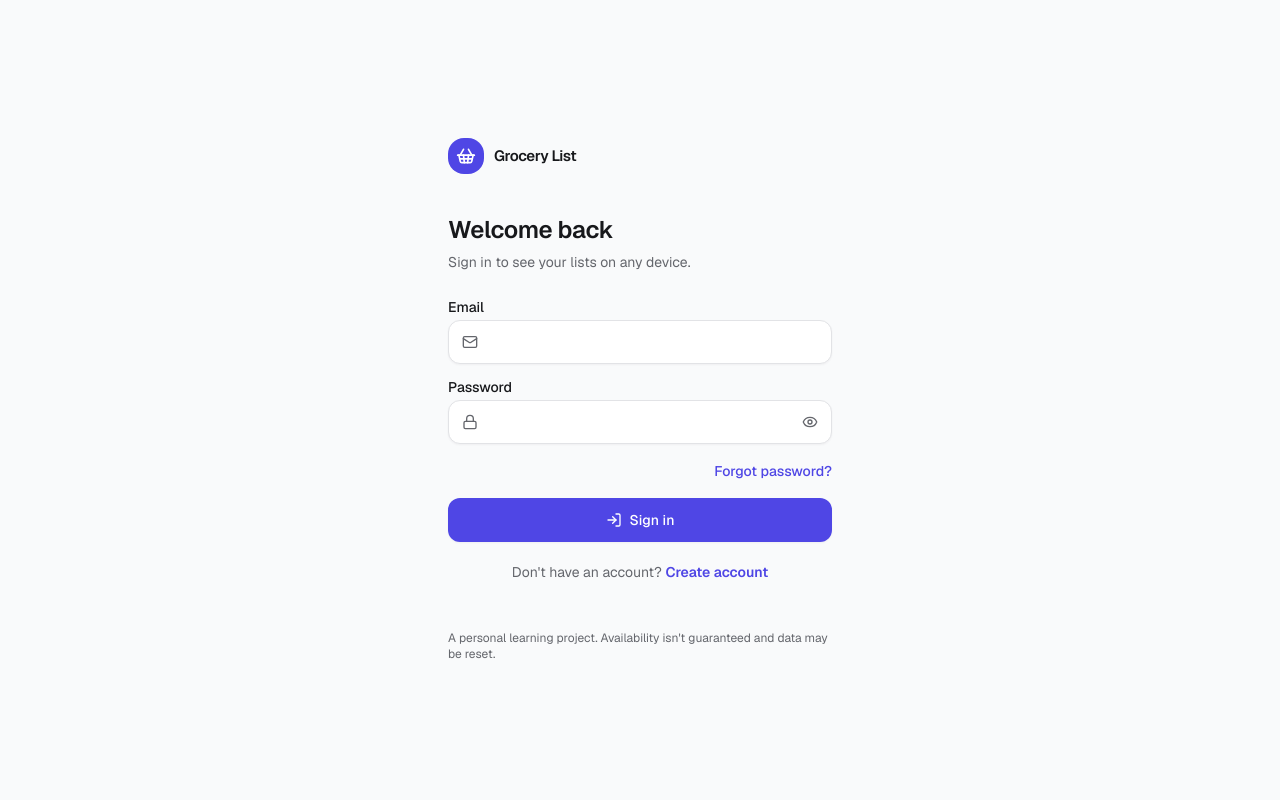
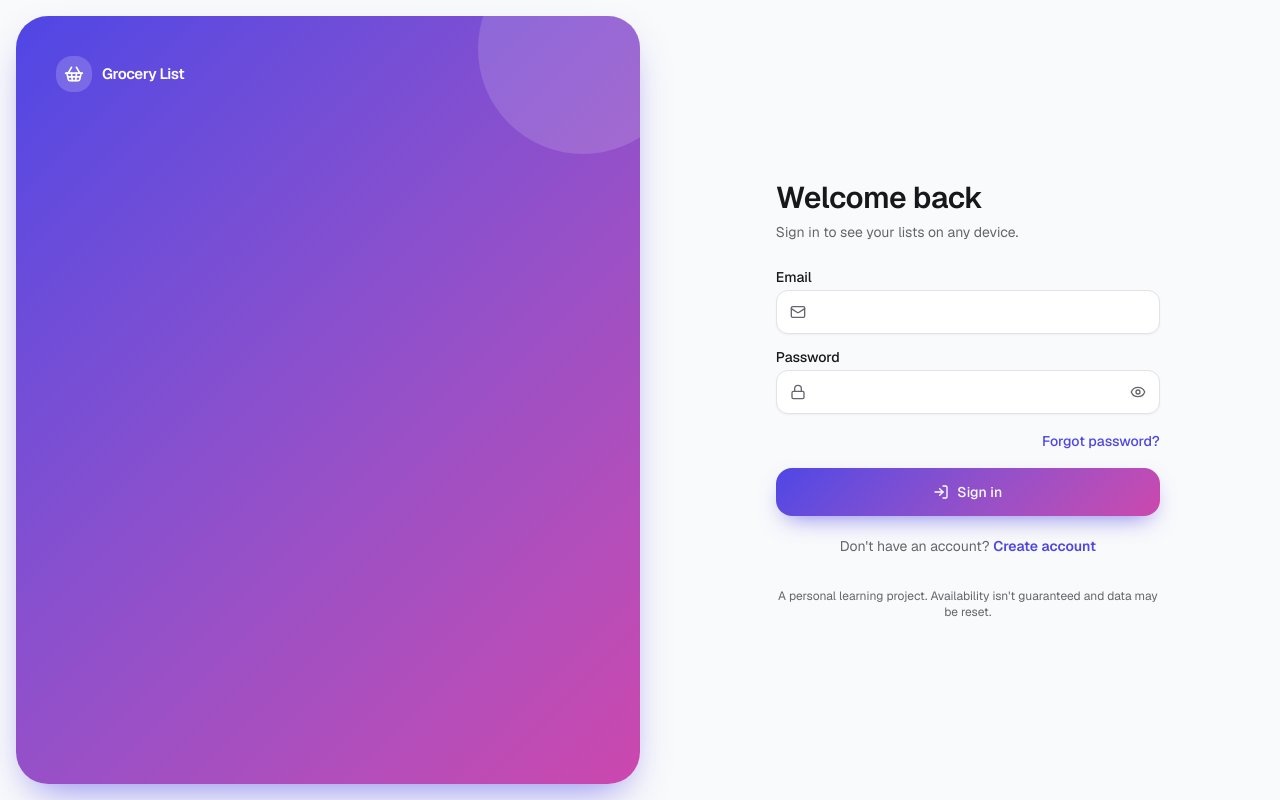
Before and after one commit to surajfale/voice-grocery-list_app, a React (Vite) app: page / in a window 1280 px wide. Built offline with nearby package versions, Linux system fonts and the light colour scheme; no server answers.

Commit message:
style(auth): vibrant sign-in with gradient story panel and preview list
Co-Authored-By: Claude Opus 5.5 <noreply@anthropic.com>
Claude-Session: https://claude.ai/code/session_016dGvnVDwFQCWv5TDeNeGqc

```diff
--- a/src/ForgotPasswordPage.jsx
+++ b/src/ForgotPasswordPage.jsx
@@ -97,7 +97,7 @@ const ForgotPasswordPage = ({ onBackToLogin }) => {
               </div>
             </div>
 
-            <Button type="submit" size="lg" disabled={loading} className="w-full">
+            <Button type="submit" size="lg" disabled={loading} className="w-full h-12 rounded-xl btn-gradient border-0 hover:opacity-95">
               <Send />
               {loading ? 'Sending…' : 'Send reset link'}
             </Button>
--- a/src/LoginPage.jsx
+++ b/src/LoginPage.jsx
@@ -111,7 +111,7 @@ const LoginPage = ({ onSwitchToRegister, onSwitchToForgotPassword }) => {
               </button>
             </div>
 
-            <Button type="submit" size="lg" disabled={loading} className="w-full">
+            <Button type="submit" size="lg" disabled={loading} className="w-full h-12 rounded-xl btn-gradient border-0 hover:opacity-95">
               <LogIn />
               {loading ? 'Signing in…' : 'Sign in'}
             </Button>
--- a/src/RegisterPage.jsx
+++ b/src/RegisterPage.jsx
@@ -210,7 +210,7 @@ const RegisterPage = ({ onSwitchToLogin }) => {
               </div>
             </div>
 
-            <Button type="submit" size="lg" disabled={loading} className="w-full">
+            <Button type="submit" size="lg" disabled={loading} className="w-full h-12 rounded-xl btn-gradient border-0 hover:opacity-95">
               <UserPlus />
               {loading ? 'Creating account…' : 'Create account'}
             </Button>
--- a/src/ResetPasswordPage.jsx
+++ b/src/ResetPasswordPage.jsx
@@ -195,7 +195,7 @@ const ResetPasswordPage = ({ token, onBackToLogin }) => {
                 </div>
               </div>
 
-              <Button type="submit" size="lg" disabled={loading} className="w-full">
+              <Button type="submit" size="lg" disabled={loading} className="w-full h-12 rounded-xl btn-gradient border-0 hover:opacity-95">
                 <CircleCheck />
                 {loading ? 'Resetting…' : 'Reset password'}
               </Button>
--- a/src/components/AuthLayout.jsx
+++ b/src/components/AuthLayout.jsx
@@ -1,30 +1,121 @@
 import React from 'react';
 import PropTypes from 'prop-types';
-import { ShoppingBasket } from 'lucide-react';
+import { ShoppingBasket, Mic, Sparkles, ReceiptText, Check } from 'lucide-react';
+import { getCategoryStyle } from '../utils/categoryStyles';
+
+const FEATURES = [
+  { Icon: Mic, text: 'Say “milk, eggs and spinach” and it’s sorted by aisle' },
+  { Icon: Sparkles, text: 'Suggests what you’re running low on' },
+  { Icon: ReceiptText, text: 'Scan receipts and ask where your money went' },
+];
+
+// Decorative mini list for the hero panel (not interactive)
+const PREVIEW_ITEMS = [
+  { text: 'Spinach', category: 'Produce', done: true },
+  { text: 'Paneer', category: 'Dairy', done: false },
+  { text: 'Toor dal', category: 'Indian Pantry', done: false },
+];
+
+const Brand = () => (
+  <div className="flex items-center gap-2.5">
+    <div className="size-9 rounded-xl flex items-center justify-center bg-[color-mix(in_oklch,var(--primary-foreground)_18%,transparent)]">
+      <ShoppingBasket className="size-5" />
+    </div>
+    <span className="font-semibold tracking-tight">Grocery List</span>
+  </div>
+);
+
+const PreviewCard = () => (
+  <div
+    aria-hidden="true"
+    className="rise-in w-full max-w-xs rounded-3xl bg-card text-card-foreground p-4 shadow-2xl rotate-[-3deg]"
+    style={{ animationDelay: '200ms' }}
+  >
+    <div className="flex items-baseline justify-between mb-3 px-1">
+      <p className="font-semibold">Today</p>
+      <p className="text-xs text-muted-foreground tabular-nums">2 of 3 left</p>
+    </div>
+    <ul className="space-y-2">
+      {PREVIEW_ITEMS.map(({ text, category, done }, index) => {
+        const { emoji, hue } = getCategoryStyle(category);
+        return (
+          <li
+            key={text}
+            className="rise-in flex items-center gap-3 rounded-2xl border px-3 py-2.5 cat-card"
+            style={{ '--cat-h': hue, animationDelay: `${320 + index * 90}ms` }}
+          >
+            <span className="cat-tile size-8 rounded-[10px] flex items-center justify-center text-base">{emoji}</span>
+            <span className={`flex-1 text-sm ${done ? 'text-muted-foreground line-through' : ''}`}>{text}</span>
+            <span
+              className={`size-5 rounded-full border-2 flex items-center justify-center ${
+                done ? 'bg-primary border-primary text-primary-foreground' : 'cat-check'
+              }`}
+            >
+              {done && <Check className="size-3" strokeWidth={3} />}
+            </span>
+          </li>
+        );
+      })}
+    </ul>
+  </div>
+);
 
 /**
- * Shared shell for the sign-in / sign-up / password pages:
- * brand mark, heading, form, and the learning-project footnote.
+ * Shared shell for the sign-in / sign-up / password pages.
+ * Desktop: gradient story panel on the left, form on the right.
+ * Mobile: gradient header with the form card overlapping it.
  */
 const AuthLayout = ({ title, subtitle = null, children }) => (
-  <div className="min-h-dvh flex flex-col items-center justify-center px-5 py-10">
-    <main className="w-full max-w-sm">
-      <div className="flex items-center gap-2.5 mb-10">
-        <div className="size-9 rounded-xl bg-primary text-primary-foreground flex items-center justify-center">
-          <ShoppingBasket className="size-5" />
+  <div className="min-h-dvh lg:grid lg:grid-cols-[minmax(0,1.05fr)_minmax(0,1fr)]">
+    {/* Story panel (desktop) */}
+    <aside className="hidden lg:flex hero-gradient m-4 rounded-[32px] p-10 flex-col justify-between">
+      <div className="relative z-10 flex flex-col gap-10 h-full">
+        <Brand />
+        <div className="flex-1 flex flex-col justify-center gap-10">
+          <div className="rise-in">
+            <h2 className="text-4xl xl:text-5xl font-semibold tracking-tight leading-[1.05] max-w-md">
+              Your grocery list, ready before you are.
+            </h2>
+            <ul className="mt-6 space-y-3 max-w-md">
+              {FEATURES.map(({ Icon, text }) => (
+                <li key={text} className="flex items-center gap-3 text-[15px] opacity-90">
+                  <span className="size-8 rounded-lg flex items-center justify-center shrink-0 bg-[color-mix(in_oklch,var(--primary-foreground)_16%,transparent)]">
+                    <Icon className="size-4" />
+                  </span>
+                  {text}
+                </li>
+              ))}
+            </ul>
+          </div>
+          <PreviewCard />
         </div>
-        <span className="font-semibold tracking-tight">Grocery List</span>
       </div>
+    </aside>
 
-      <h1 className="text-2xl font-semibold tracking-tight">{title}</h1>
-      {subtitle && <p className="text-sm text-muted-foreground mt-1.5">{subtitle}</p>}
+    {/* Header (mobile) */}
+    <div className="lg:hidden hero-gradient rounded-b-[32px] px-6 pt-8 pb-16">
+      <div className="relative z-10">
+        <Brand />
+        <p className="mt-6 text-2xl font-semibold tracking-tight leading-tight max-w-xs">
+          Your grocery list, ready before you are.
+        </p>
+      </div>
+    </div>
 
-      <div className="mt-7">{children}</div>
+    {/* Form */}
+    <div className="flex flex-col items-center justify-center px-4 sm:px-6 pb-10 lg:py-10">
+      <main className="w-full max-w-sm -mt-10 lg:mt-0 rounded-3xl bg-card lg:bg-transparent p-6 lg:p-0 shadow-xl lg:shadow-none border lg:border-0 border-border relative">
+        <div className="stagger-children">
+          <h1 className="text-2xl lg:text-3xl font-semibold tracking-tight">{title}</h1>
+          {subtitle && <p className="text-sm text-muted-foreground mt-1.5">{subtitle}</p>}
+          <div className="mt-7">{children}</div>
+        </div>
+      </main>
 
-      <p className="mt-12 text-xs text-muted-foreground">
+      <p className="mt-8 text-xs text-muted-foreground text-center max-w-sm">
         A personal learning project. Availability isn&apos;t guaranteed and data may be reset.
       </p>
-    </main>
+    </div>
   </div>
 );
 
--- a/src/index.css
+++ b/src/index.css
@@ -335,6 +335,15 @@ time {
   animation: rise-in 420ms cubic-bezier(0.22, 1, 0.36, 1) backwards;
 }
 
+/* Rise direct children in one after another (auth forms) */
+.stagger-children > * {
+  animation: rise-in 420ms cubic-bezier(0.22, 1, 0.36, 1) backwards;
+}
+
+.stagger-children > :nth-child(2) { animation-delay: 60ms; }
+.stagger-children > :nth-child(3) { animation-delay: 120ms; }
+.stagger-children > :nth-child(4) { animation-delay: 180ms; }
+
 @media (prefers-reduced-motion: reduce) {
   *, *::before, *::after {
     animation-duration: 0.01ms !important;
```
